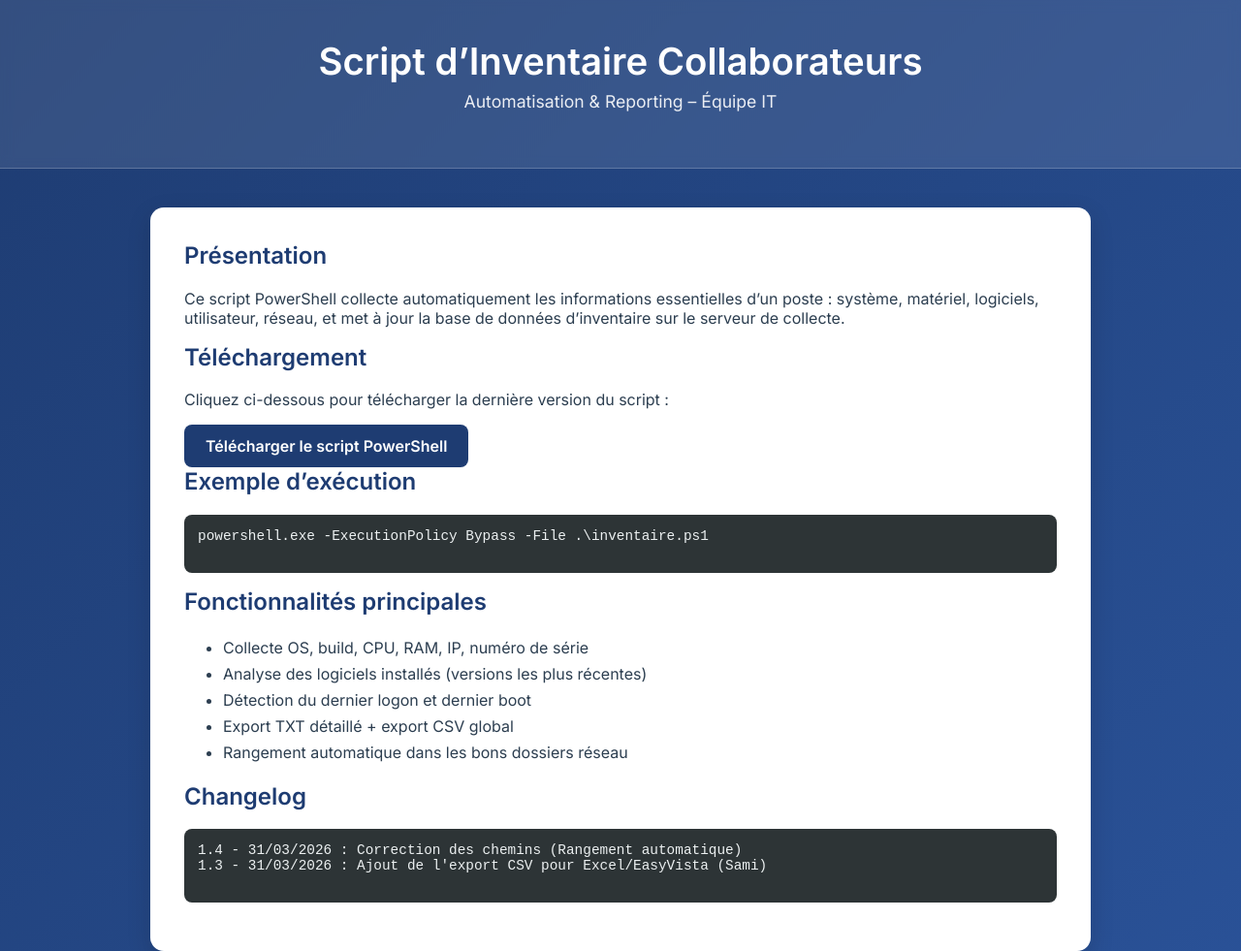
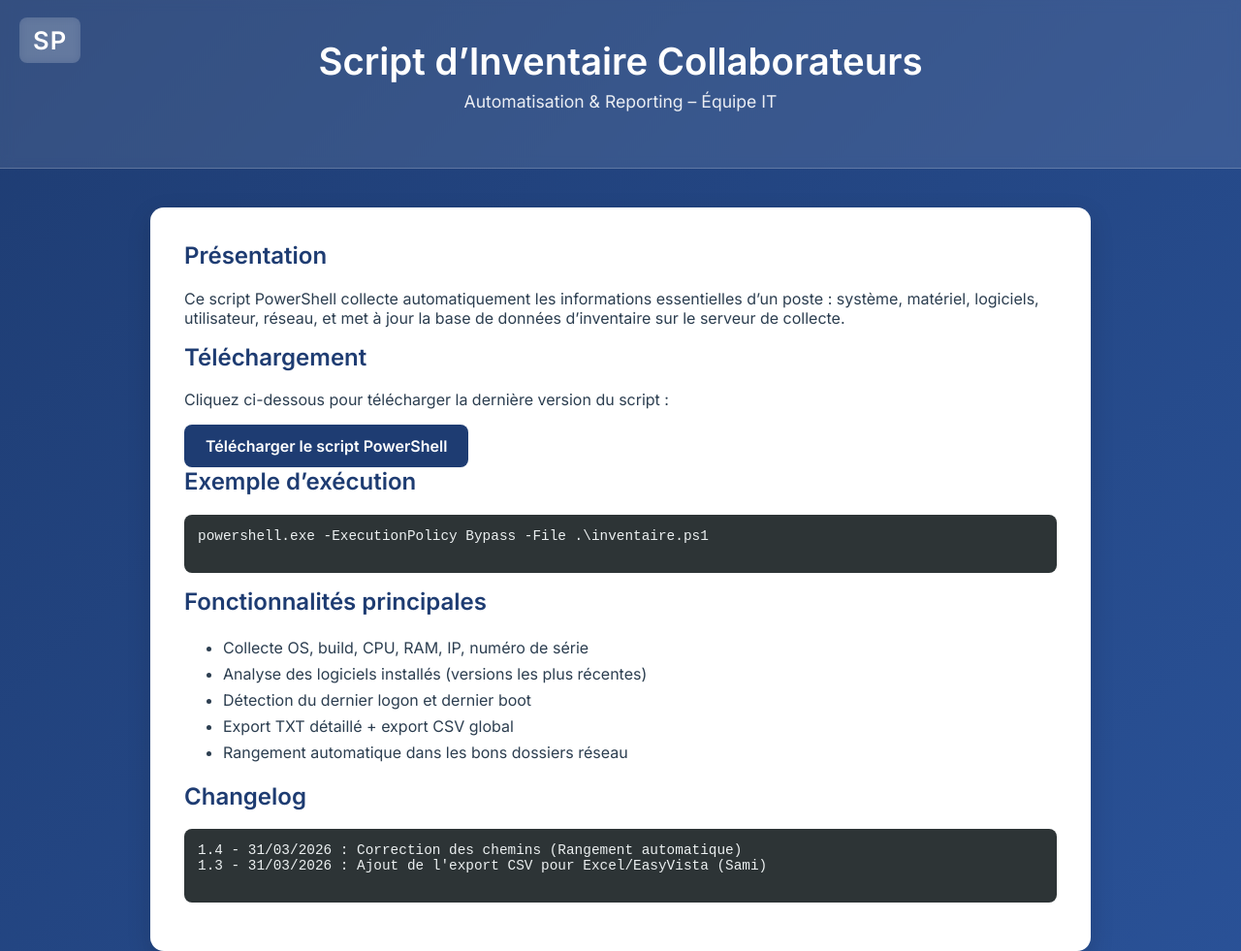
Before and after one commit to lynxinaction-byte/mini-site-inventaire, a plain HTML site: page index.html in a window 1280 px wide. Shown: the top 981 px of the page at 97% size. Drawn offline with Linux system fonts and the light colour scheme.

Commit message:
Add logo to header and enhance styles
Added a logo to the header and improved styles.

```diff
--- a/index.html
+++ b/index.html
@@ -16,7 +16,23 @@
             color: #2c3e50;
         }
 
+        /* --- LOGO SP --- */
+        .logo {
+            position: absolute;
+            top: 18px;
+            left: 20px;
+            font-size: 1.6rem;
+            font-weight: 700;
+            color: white;
+            background: rgba(255,255,255,0.15);
+            padding: 8px 14px;
+            border-radius: 8px;
+            backdrop-filter: blur(4px);
+            letter-spacing: 1px;
+        }
+
         header {
+            position: relative;
             background: rgba(255, 255, 255, 0.1);
             backdrop-filter: blur(6px);
             color: white;
@@ -101,6 +117,7 @@
 <body>
 
 <header>
+    <div class="logo">SP</div>
     <h1>Script d’Inventaire Collaborateurs</h1>
     <p>Automatisation & Reporting – Équipe IT</p>
 </header>
```
